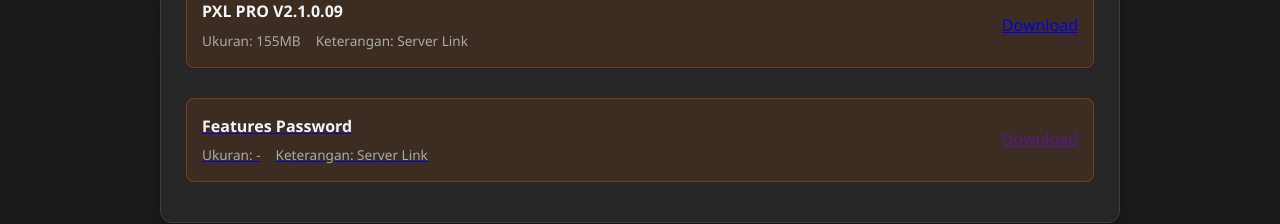
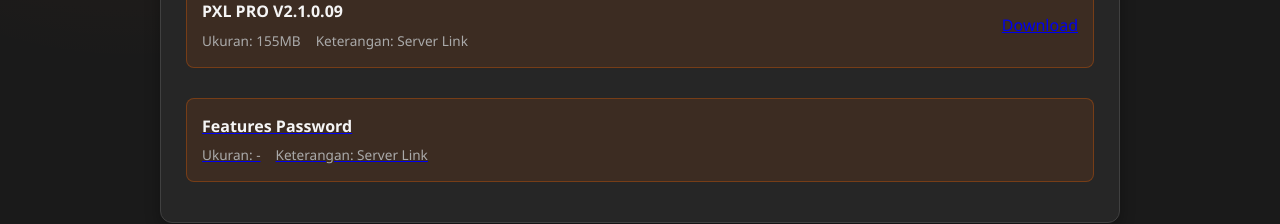
Before and after one commit to limmvz121/pxlmod, a plain HTML site: page index.html in a window 1280 px wide. Shown: the part 820-1044 px from the top of the page. Drawn offline with Linux system fonts and the light colour scheme.

Commit message:
Update index.html

```diff
--- a/index.html
+++ b/index.html
@@ -580,8 +580,7 @@
                                 <span>Keterangan: Server Link</span>
                             </div>
                         </div>
-                       <a href="" download </a>
-                           Download
+                       <a href=""</a>
                     </div>
                 </div>
             </div>
```
